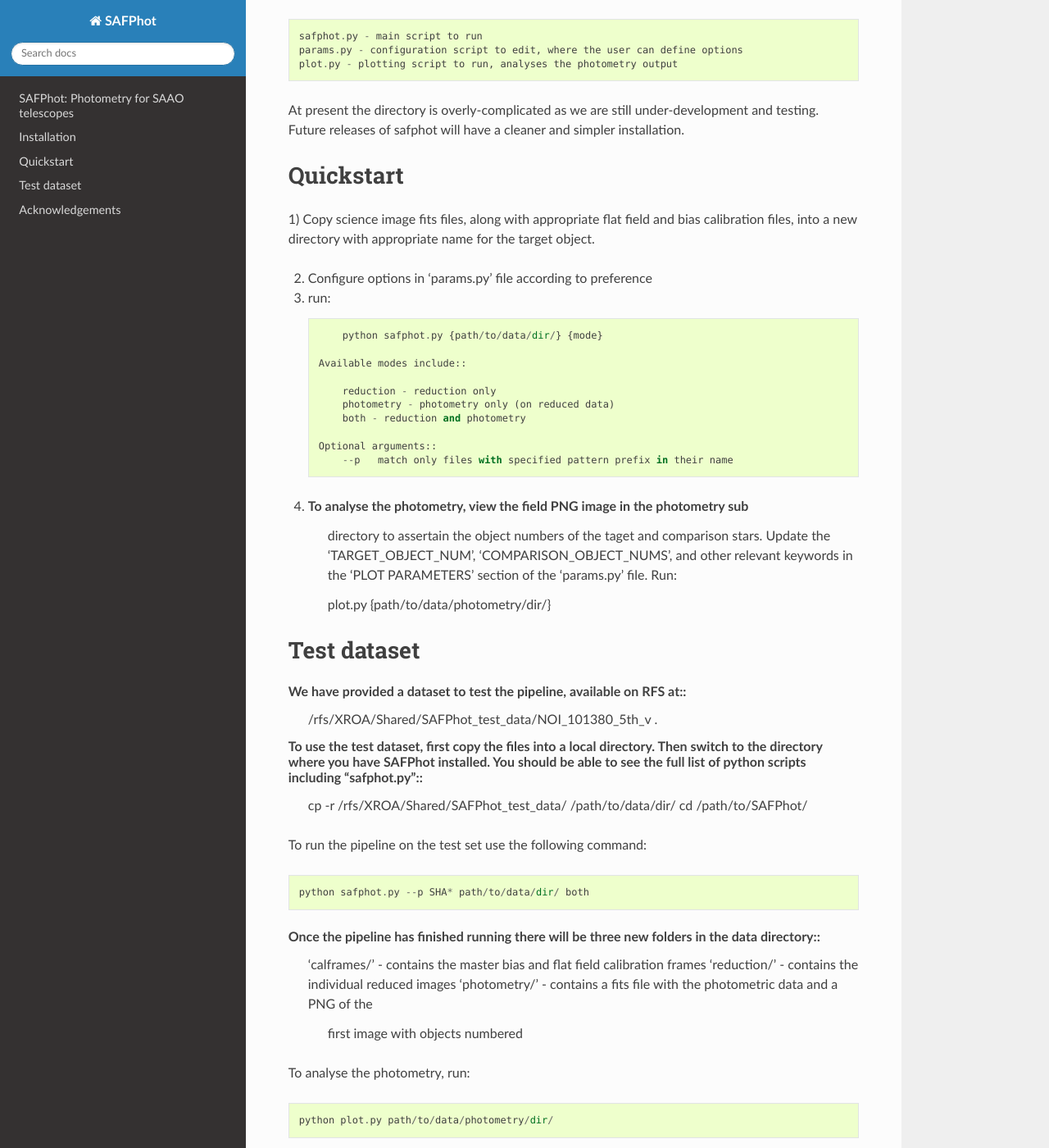
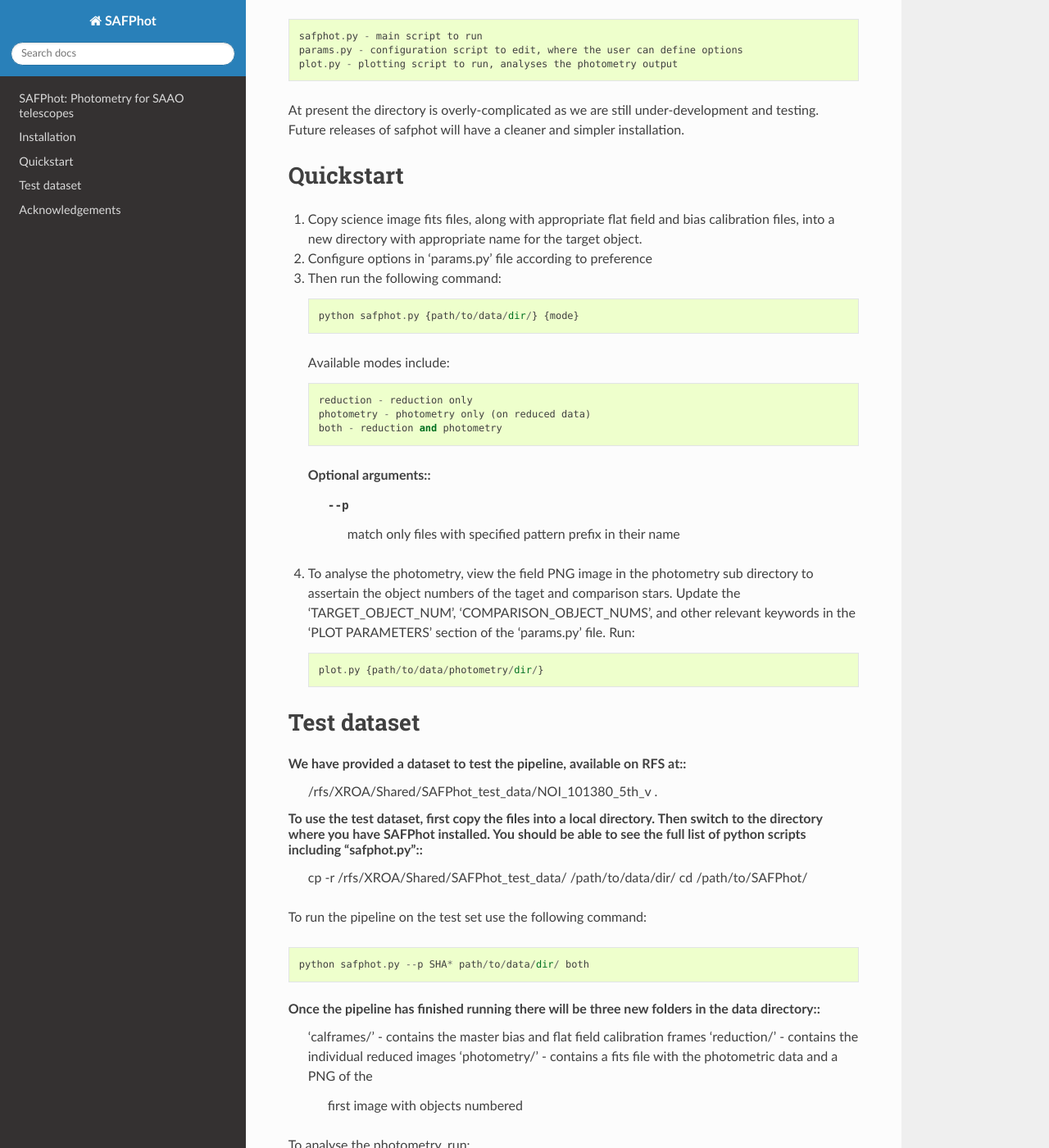
Before and after one commit to apchsh/SAFPhot, a Sphinx documentation site: the page built from docs/index.rst, in a window 1280 px wide and 1400 px high, scrolled down 1111 px. Shown: the whole window at 82% size. Built offline with Sphinx 7.4.7 and the Read the Docs theme 2.0.0, drawn with Linux system fonts in a browser that asks for light colours.

Commit message:
Documentation update

```diff
--- a/docs/index.rst
+++ b/docs/index.rst
@@ -51,33 +51,34 @@ At present the directory is overly-complicated as we are still under-development
 Quickstart
 ==========
 
-1) Copy science image fits files, along with appropriate flat field and bias
-calibration files, into a new directory with appropriate name for the target
-object.
+1. Copy science image fits files, along with appropriate flat field and bias
+   calibration files, into a new directory with appropriate name for the target
+   object.
 
-2) Configure options in 'params.py' file according to preference
+2. Configure options in 'params.py' file according to preference
 
-3) run::
+3. Then run the following command::
 
         python safphot.py {path/to/data/dir/} {mode}
 
-    Available modes include::
+   Available modes include::
 
         reduction - reduction only
         photometry - photometry only (on reduced data)
         both - reduction and photometry
 
-    Optional arguments::
+   Optional arguments::
         --p   match only files with specified pattern prefix in their name
 
-4) To analyse the photometry, view the field PNG image in the photometry sub
-    directory to assertain the object numbers of the taget and comparison stars. Update the 'TARGET_OBJECT_NUM', 'COMPARISON_OBJECT_NUMS', and other relevant keywords in the 'PLOT PARAMETERS' section of the 'params.py' file. Run::
+4. To analyse the photometry, view the field PNG image in the photometry sub
+   directory to assertain the object numbers of the taget and comparison stars. Update the 'TARGET_OBJECT_NUM', 'COMPARISON_OBJECT_NUMS', and other relevant keywords in the 'PLOT PARAMETERS' section of the 'params.py' file. Run::
 
-    plot.py {path/to/data/photometry/dir/}
+        plot.py {path/to/data/photometry/dir/}
 
 
 Test dataset
 =============
+
 We have provided a dataset to test the pipeline, available on RFS at::
     /rfs/XROA/Shared/SAFPhot_test_data/NOI_101380_5th_v .
 
```
